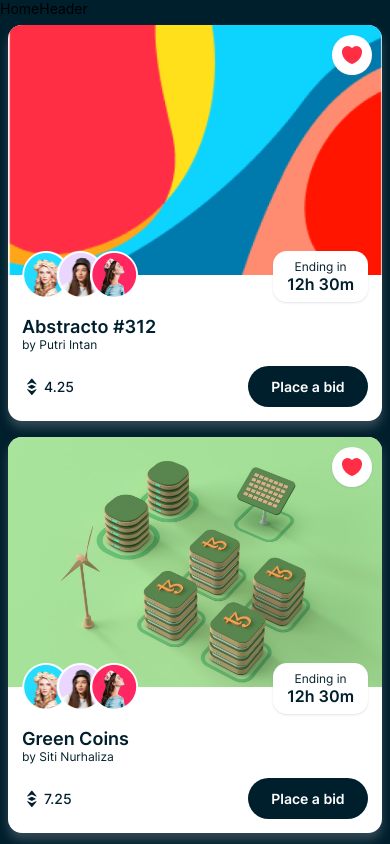
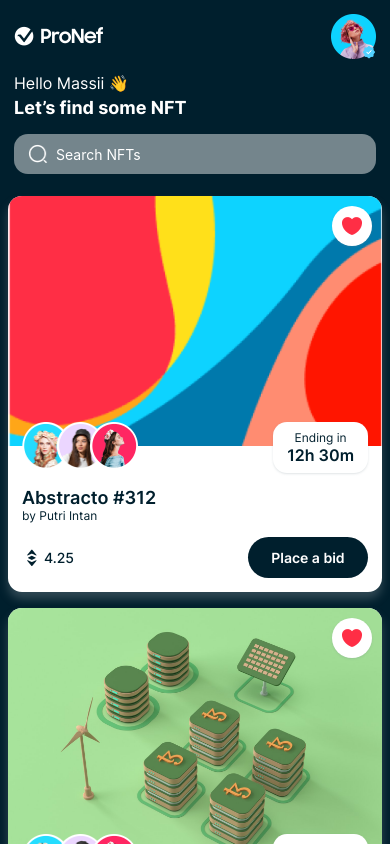
Before and after one commit to MassiiNechiche/NFT-marketplace, a React Native app: screen /Home in a window 390 px wide. Shown: the top 844 px of the page. Built offline with nearby package versions, Linux system fonts and the light colour scheme.

Commit message:
feat: add header

```diff
--- a/components/HomeHeader.js
+++ b/components/HomeHeader.js
@@ -1,10 +1,101 @@
-import { View, Text } from 'react-native'
 import React from 'react'
+import { View, Text, Image, TextInput } from 'react-native'
 
-const HomeHeader = () => {
+import { COLORS, FONTS, SIZES, assets } from '../constants'
+
+const HomeHeader = ({ onSearch }) => {
     return (
-        <View>
-            <Text>HomeHeader</Text>
+        <View
+            style={{
+                backgroundColor: COLORS.primary,
+                padding: SIZES.font,
+            }}
+        >
+            <View
+                style={{
+                    flexDirection: 'row',
+                    justifyContent: 'space-between',
+                    alignItems: 'center',
+                }}
+            >
+                <Image
+                    source={assets.logo}
+                    resizeMode="contain"
+                    style={{ width: 90, height: 25 }}
+                />
+
+                <View style={{ width: 45, height: 45 }}>
+                    <Image
+                        source={assets.person01}
+                        resizeMode="contain"
+                        style={{ width: '100%', height: '100%' }}
+                    />
+                    <Image
+                        source={assets.badge}
+                        resizeMode="contain"
+                        style={{
+                            position: 'absolute',
+                            width: 15,
+                            height: 15,
+                            bottom: 0,
+                            right: 0,
+                        }}
+                    />
+                </View>
+            </View>
+
+            <View style={{ marginVertical: SIZES.font }}>
+                <Text
+                    style={{
+                        fontFamily: FONTS.regular,
+                        fontSize: SIZES.medium,
+                        color: COLORS.white,
+                    }}
+                >
+                    Hello Massii 👋
+                </Text>
+
+                <Text
+                    style={{
+                        fontFamily: FONTS.bold,
+                        fontSize: SIZES.large,
+                        color: COLORS.white,
+                        marginTop: SIZES.base / 2,
+                    }}
+                >
+                    Let’s find some NFT
+                </Text>
+            </View>
+
+            <View style={{ marginTop: 2 }}>
+                <View
+                    style={{
+                        width: '100%',
+                        borderRadius: SIZES.font,
+                        backgroundColor: COLORS.gray,
+                        flexDirection: 'row',
+                        alignItems: 'center',
+                        paddingHorizontal: SIZES.font,
+                        paddingVertical: SIZES.small - 2,
+                    }}
+                >
+                    <Image
+                        source={assets.search}
+                        resizeMode="contain"
+                        style={{
+                            width: 20,
+                            height: 20,
+                            marginRight: SIZES.base,
+                        }}
+                    />
+                    <TextInput
+                        placeholder="Search NFTs"
+                        placeholderTextColor={'white'}
+                        style={{ flex: 1 }}
+                        onChangeText={onSearch}
+                    />
+                </View>
+            </View>
         </View>
     )
 }
```
